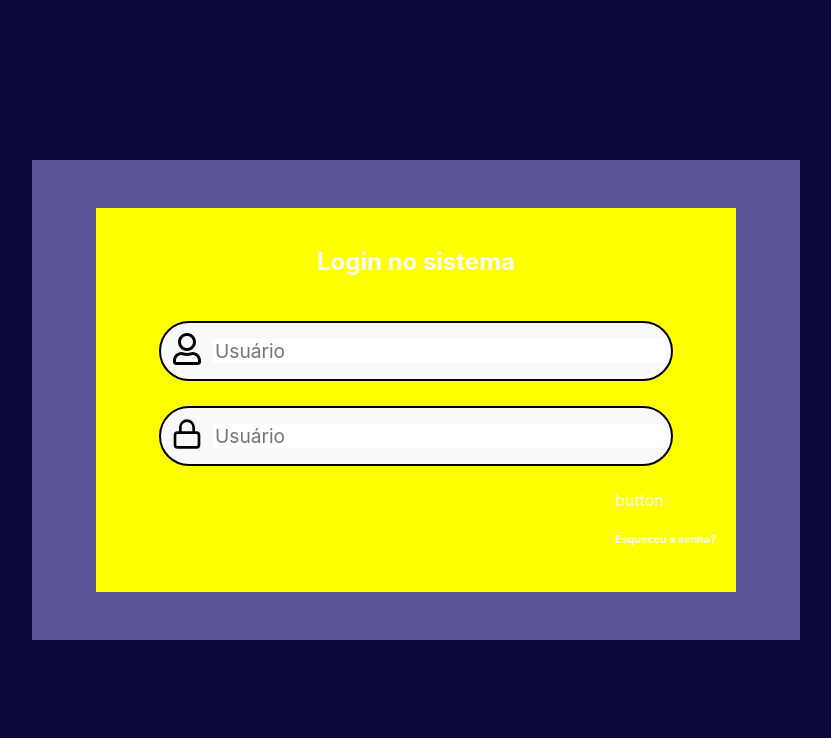
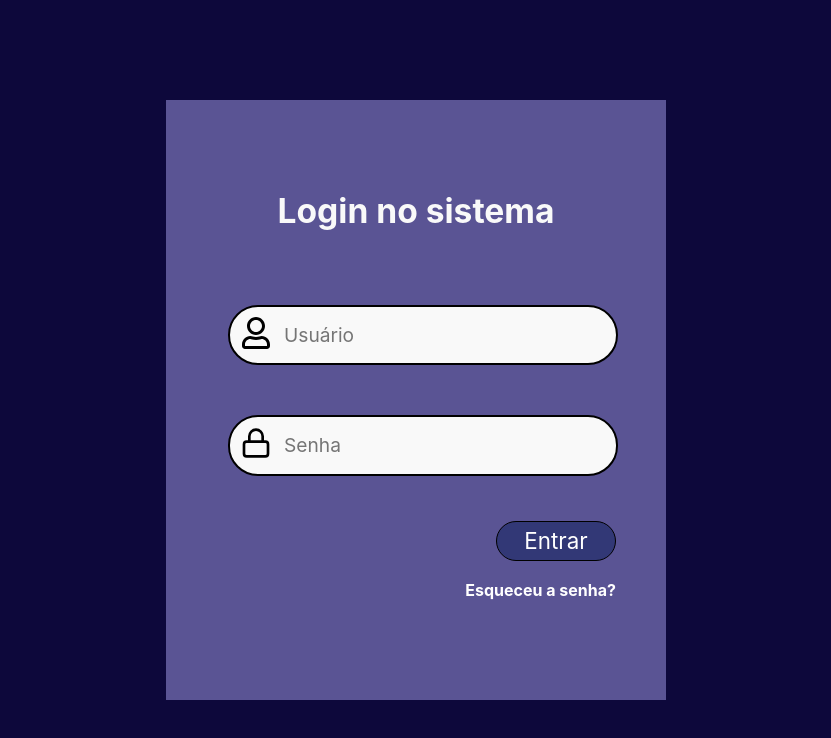
Before and after one commit to mugiwarajeff/bestbeer_food, a React (Create React App) app: page / in a window 1280 px wide. Shown: the top 738 px of the page, without its empty margins (224-1055 px from the left). Built offline with nearby package versions, Linux system fonts and the light colour scheme.

Commit message:
adding form validations and input style for errors

```diff
--- a/package.json
+++ b/package.json
@@ -11,9 +11,12 @@
     "@types/node-sass": "^4.11.3",
     "@types/react": "^18.2.14",
     "@types/react-dom": "^18.2.6",
+    "classnames": "^2.3.2",
     "normalize.css": "^8.0.1",
     "react": "^18.2.0",
+    "react-circular-progressbar": "^2.1.0",
     "react-dom": "^18.2.0",
+    "react-hook-form": "^7.45.2",
     "react-icons": "^4.10.1",
     "react-router-dom": "^6.14.1",
     "react-scripts": "5.0.1",
--- a/src/app/features/Login/Input/Input.module.scss
+++ /dev/null
@@ -1,30 +0,0 @@
-.input-container {
-    background-color: #f9f9f9;
-    margin: 25px 0;
-    padding: 5px;
-    border-radius: 30px;
-    border: solid 2px black;
-    display: flex;
-    align-items: center;
-    font-size: 1.2rem;
-    width: 500px;
-
-
-
-    &__icon {
-        padding: 5px;
-        margin-right: 5px;
-    }
-
-}
-
-input {
-    border: none;
-    width: 100%;
-
-    &:focus {
-        outline: none;
-    }
-
-
-}
--- a/src/app/features/Login/Input/Input.tsx
+++ /dev/null
@@ -1,16 +0,0 @@
-import { IconType } from "react-icons/lib";
-import styles from "./Input.module.scss";
-
-interface InputProps {
-    Icon: IconType
-}
-
-export default function Input({ Icon }: InputProps) {
-
-    return <div className={styles["input-container"]}>
-        <div className={styles["input-container__icon"]}>
-            <Icon color="black" size="32px" />
-        </div>
-        <input type="text" placeholder={"Usuário"} />
-    </div>;
-}
--- a/src/app/features/Login/Login.module.scss
+++ b/src/app/features/Login/Login.module.scss
@@ -1,5 +1,13 @@
 @import "app/theme/colors.scss";
 @import "app/theme/breakpoints.scss";
+
+$login-container-width: 500px;
+$login-container-height: 600px;
+
+$itens-proportion-height: 80%;
+$itens-proportion-widht: 80%;
+
+
 
 .login {
     box-sizing: border-box;
@@ -9,10 +17,8 @@
     display: flex;
     justify-content: center;
     align-items: center;
-
-    h2 {
-        color: #f9f9f9
-    }
+    text-align: center;
+    font-size: 1.4rem;
 
     &__login-container {
         background-color: $purple-light;
@@ -25,27 +31,23 @@
 
         @media screen and (max-width: $mobile) {
             width: 90%;
-            height: 60%;
+            height: 80%;
         }
 
-
         @media screen and (min-width: $mobile) and (max-width: $tablet) {
-            width: 90%;
-            height: 60%;
+            width: 80%;
+            height: 70%;
         }
 
-
         @media screen and (min-width: $tablet) and (max-width: $desktop ) {
-            width: 60%;
-            height: 60%;
+            width: $login-container-width;
+            height: $login-container-height;
         }
 
         @media screen and (min-width: $desktop) {
-            width: 60%;
-            height: 60%;
+            width: $login-container-width;
+            height: $login-container-height;
         }
-
-
     }
 
     &__itens-container {
@@ -54,33 +56,37 @@
         justify-content: center;
         align-items: center;
         padding: 20px;
-        background-color: yellow;
+
 
         @media screen and (max-width: $mobile) {
-            width: 200px;
-
+            width: $itens-proportion-widht;
+            height: $itens-proportion-height;
         }
 
-
         @media screen and (min-width: $mobile) and (max-width: $tablet) {
-            width: 400px;
-
+            width: $itens-proportion-widht;
+            height: $itens-proportion-height;
         }
 
-
         @media screen and (min-width: $tablet) and (max-width: $desktop ) {
-            width: 600px;
+            width: $itens-proportion-widht;
+            height: $itens-proportion-height;
         }
 
         @media screen and (min-width: $desktop) {
-            width: 600px;
-            ;
+            width: $itens-proportion-widht;
+            height: $itens-proportion-height;
         }
     }
 
-    &__button-container {
+    &__title {
+        margin-bottom: 50px;
+        color: #f9f9f9;
+    }
 
+    &__link-forgot-password {
+        margin-top: 20px;
         align-self: flex-end;
-
+        font-size: 1rem;
     }
 }
--- a/src/app/features/Login/Login.tsx
+++ b/src/app/features/Login/Login.tsx
@@ -1,24 +1,74 @@
-import Input from "./Input/Input";
+import LoginButton from "./components/Button/LoginButton";
+import Input from "./components/Input/Input";
 import styles from "./Login.module.scss";
 import { FaRegUser } from "react-icons/fa";
 import { FiLock } from "react-icons/fi";
+import { useState } from "react";
+import CircularProgress from "./components/CircularProgress/CircularProgress";
+import { FieldValues, useForm } from "react-hook-form";
+
 
 export default function Login() {
+
+    const [user, setUser] = useState<string>("");
+    const [password, setPassword] = useState<string>("");
+
+    const { handleSubmit, register, formState } = useForm({ mode: "onSubmit" });
+    const { errors, isSubmitting } = formState;
+
+    function simulatePromisse(): Promise<void> {
+        return new Promise(resolve => {
+            setTimeout(resolve, 3000);
+        },);
+    }
+
+    async function onSubmitHandler(values: FieldValues) {
+        await simulatePromisse();
+        console.log(isSubmitting);
+        console.log(user);
+        console.log(password);
+        console.log(errors);
+        console.log(values);
+    }
+
+    //const users = [{ user: "user1", password: "123" }, { user: "user2", password: "456" }];
+
     return <section className={styles.login} >
+        {isSubmitting ? <CircularProgress /> : null}
         <div className={styles["login__login-container"]}>
-            <div className={styles["login__itens-container"]}>
-                <h2>
+            <form
+                className={styles["login__itens-container"]}
+                onSubmit={handleSubmit(onSubmitHandler)}>
+                <h2 className={styles.login__title}>
                     Login no sistema
                 </h2>
-                <div>
-                    <Input Icon={FaRegUser} />
-                    <Input Icon={FiLock} />
-                </div>
-                <div className={styles["login__button-container"]}>
-                    <div>button</div>
-                    <h6>Esqueceu a senha?</h6>
-                </div>
-            </div>
+                <Input
+                    Icon={FaRegUser}
+                    placeHolder="Usuário"
+                    inputType="text"
+                    value={user}
+                    setValue={setUser}
+                    register={{ ...register("user", { required: "*Campo Obrigatório" }) }}
+                    errorState={errors.user}
+                />
+
+                <Input
+                    Icon={FiLock}
+                    placeHolder="Senha"
+                    inputType="password"
+                    value={password}
+                    setValue={setPassword}
+                    register={{ ...register("password", { required: "*Campo Obrigatório" }) }}
+                    errorState={errors.password}
+                />
+                <LoginButton
+                    label="Entrar"
+                />
+                <h6 className={styles["login__link-forgot-password"]}>
+                    Esqueceu a senha?
+                </h6>
+
+            </form>
         </div>
     </section>;
 
--- /dev/null
+++ b/src/app/features/Login/components/Button/LoginButton.module.scss
@@ -0,0 +1,30 @@
+@import "app/theme/colors.scss";
+@import "app/theme/breakpoints.scss";
+
+.login_button {
+    margin-top: 20px;
+    align-self: flex-end;
+    width: 30%;
+
+    @media screen and (max-width: $tablet) {
+        width: 100%;
+    }
+
+    button {
+        background-color: $purple;
+        border: 1px solid black;
+        width: 100%;
+        height: 40px;
+        border-radius: 30px;
+        color: white;
+        align-self: flex-end;
+
+        &:hover {
+            background-color: #f9f9f9;
+            color: black;
+            cursor: pointer;
+        }
+    }
+
+
+}
--- /dev/null
+++ b/src/app/features/Login/components/Button/LoginButton.tsx
@@ -0,0 +1,15 @@
+import styles from "./LoginButton.module.scss";
+
+interface buttonProps {
+
+    label: string
+}
+
+export default function LoginButton(props: buttonProps) {
+
+    return <div className={styles.login_button}>
+        <button
+            type={"submit"}
+        >{props.label}</button>
+    </div>;
+}
--- /dev/null
+++ b/src/app/features/Login/components/CircularProgress/CircularProgress.module.scss
@@ -0,0 +1,5 @@
+.circularProgress {
+    position: absolute;
+    width: 70px;
+    height: 70px;
+}
--- /dev/null
+++ b/src/app/features/Login/components/CircularProgress/CircularProgress.tsx
@@ -0,0 +1,31 @@
+import { CircularProgressbar, buildStyles } from "react-circular-progressbar";
+import "react-circular-progressbar/dist/styles.css";
+import styles from "./CircularProgress.module.scss";
+import { useState, useEffect } from "react";
+
+export default function CircularProgress() {
+
+    const [rotation, setRotation] = useState<number>(0);
+
+    const animateProgressBar = () => {
+        setRotation((oldValue) => oldValue += 0.01);
+        if (rotation == 1) {
+            setRotation(0);
+        }
+    };
+
+    useEffect(() => { setTimeout(animateProgressBar, 10); }, [rotation]);
+
+
+
+
+    return <CircularProgressbar
+        className={styles.circularProgress}
+        value={25}
+        strokeWidth={8}
+        counterClockwise={false}
+        styles={
+            buildStyles({ rotation: rotation, pathColor: "#1f1959", trailColor: "transparent" })
+        }
+    />;
+}
--- /dev/null
+++ b/src/app/features/Login/components/Input/Input.module.scss
@@ -0,0 +1,47 @@
+.container {
+    display: flex;
+    flex-direction: column;
+    margin: 25px 0;
+
+}
+
+.input-container {
+    background-color: #f9f9f9;
+    padding: 5px;
+    border-radius: 30px;
+    border: solid 2px black;
+    display: flex;
+    align-items: center;
+    font-size: 1.2rem;
+    min-width: 100%;
+
+    &__icon {
+        padding: 5px;
+        margin-right: 5px;
+    }
+
+}
+
+input {
+    width: 100%;
+    border: none;
+    background-color: #f9f9f9;
+    padding-right: 15px;
+
+    &:focus {
+        outline: none;
+    }
+
+}
+
+.invalidated {
+    border-color: red;
+}
+
+.error-message {
+    margin: 5px 0px;
+    padding-left: 25px;
+    font-size: 0.8rem;
+    color: red;
+    align-self: flex-start;
+}
--- /dev/null
+++ b/src/app/features/Login/components/Input/Input.tsx
@@ -0,0 +1,46 @@
+import { IconType } from "react-icons/lib";
+import styles from "./Input.module.scss";
+import classNames from "classnames";
+import { FieldError, FieldErrorsImpl, Merge, UseFormRegisterReturn } from "react-hook-form";
+
+
+interface InputProps {
+    Icon: IconType,
+    inputType: string,
+    placeHolder: string,
+    value: string,
+    setValue: React.Dispatch<React.SetStateAction<string>>,
+    register: UseFormRegisterReturn,
+    errorState: FieldError | Merge<FieldError, FieldErrorsImpl<any>> | undefined,
+}
+
+export default function Input({ Icon, placeHolder, inputType, value, setValue, register, errorState }: InputProps) {
+
+    const classes = classNames({
+        [styles["input-container"]]: true,
+        [styles.invalidated]: errorState ? true : false
+    });
+    return <div className={styles.container}>
+        <div className={classes}>
+            <div className={styles["input-container__icon"]}>
+                <Icon color="black" size="32px" />
+            </div>
+            <input
+                type={inputType}
+                placeholder={placeHolder}
+                value={value}
+                {...register}
+                onChange={
+                    (event: React.ChangeEvent<HTMLInputElement>) =>
+                        setValue(event.target.value)
+                }
+            />
+        </div>
+        {errorState ?
+            <p className={styles["error-message"]}>
+                {errorState.message?.toString()}
+            </p>
+            : null
+        }
+    </div>;
+}
```
Also changed, not shown: src/app/features/Login/hooks/LoginHooks.ts (added, +7 -0 lines), 1 other file (tests, documents, lock files or other folders).
